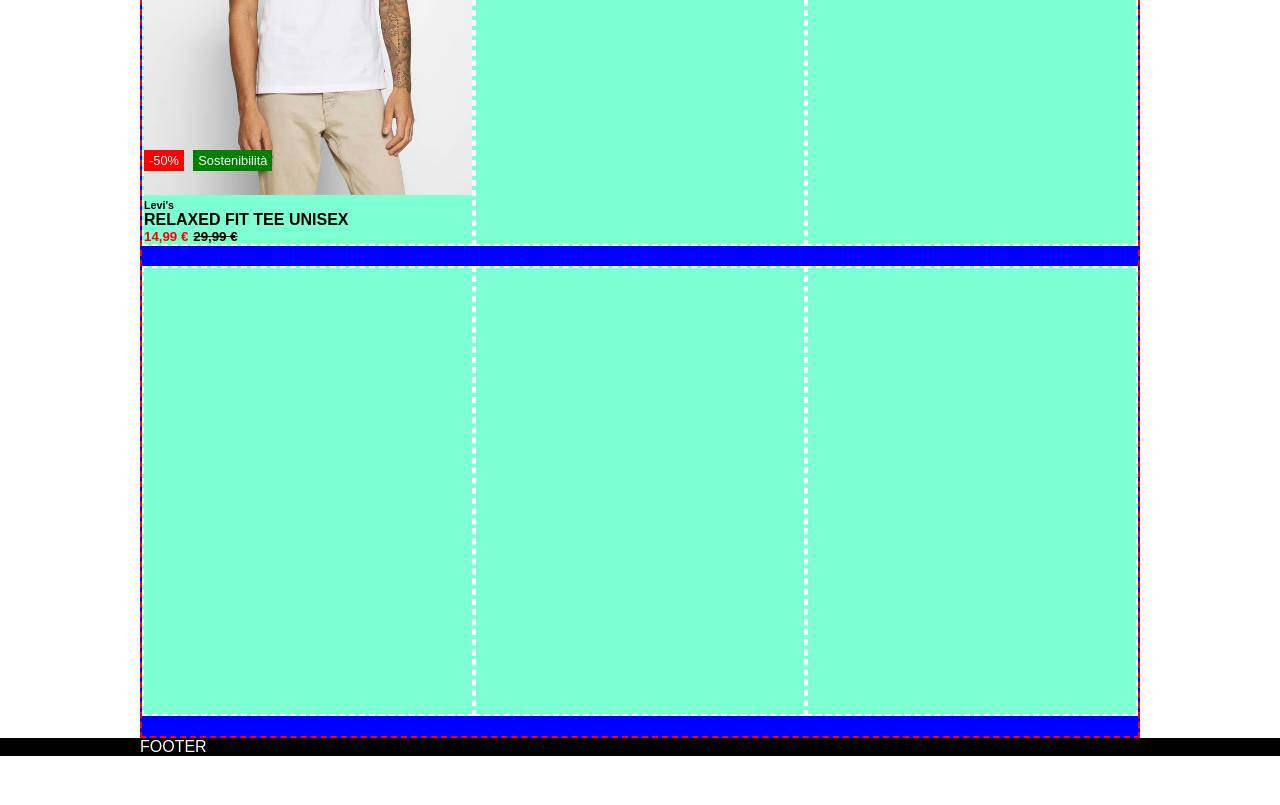
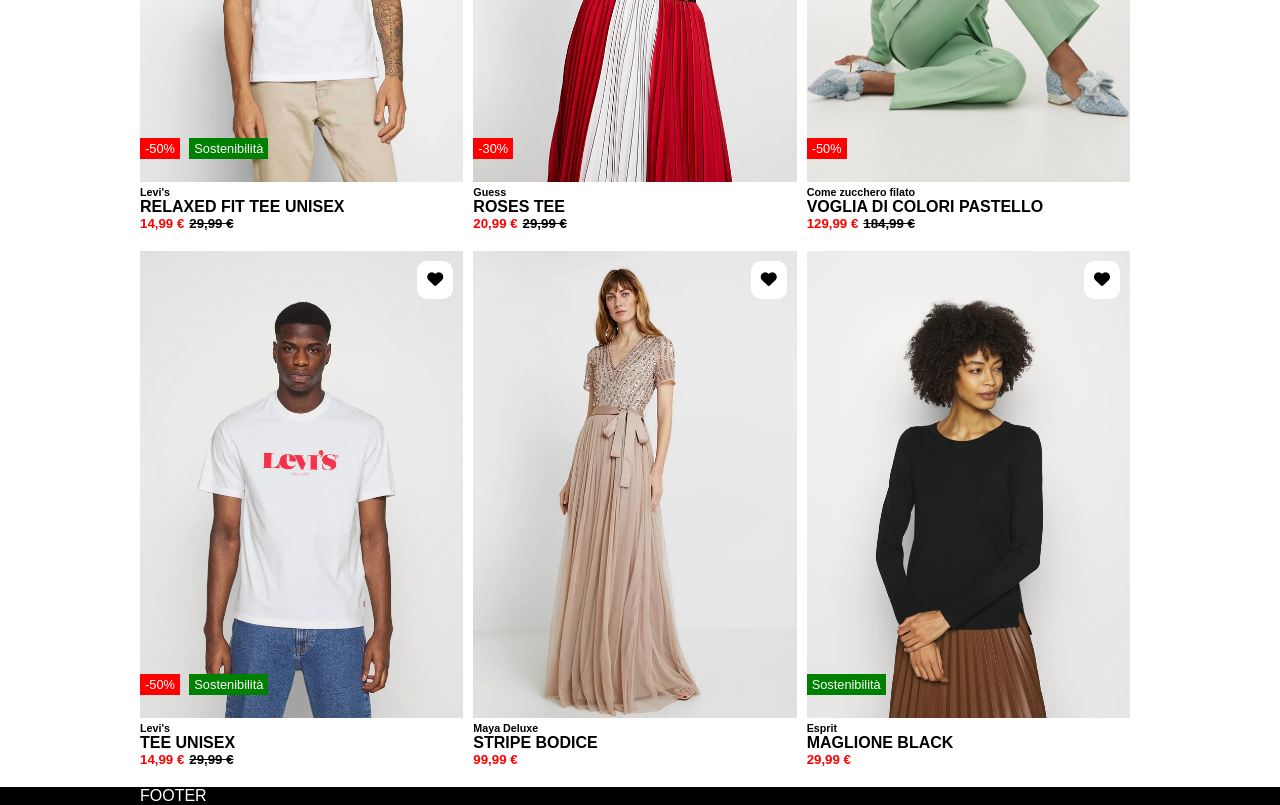
Before and after one commit to Claudio-Pri/html-css-boolando, a plain HTML site: page index.html in a window 1280 px wide. Shown: the part 420-1225 px from the top of the page. Before the commit the page ends 1176 px from the top, so only its background shows below. Drawn offline with Linux system fonts and the light colour scheme.

Commit message:
completato main

```diff
--- a/css/style.css
+++ b/css/style.css
@@ -25,7 +25,7 @@ html {
 }
 
 .my-col-1-3 {
-    width: calc(100% / 3);
+    width: calc((100% / 3) - 10px);
 }
 
 img {
@@ -73,7 +73,9 @@ header .container .my-row .nav-buttons a {
 
 .my-col-1-3 {
     margin-bottom: 20px;
+    margin-right: 10px;
 }
+
 
 .img-container {
     position: relative;
@@ -151,7 +153,7 @@ header .container .my-row .nav-buttons a {
 } */
 
 
-.debug main .container {
+/* .debug main .container {
     background-color: blue;
 
     border: 2px dashed red;
@@ -161,7 +163,7 @@ header .container .my-row .nav-buttons a {
     background-color: aquamarine;
     min-height: 450px;
     border: 2px dashed white;
-}
+} */
 
 .debug footer {
     background-color: black;
--- a/index.html
+++ b/index.html
@@ -44,6 +44,7 @@
     <main>
         <div class="container">
             <div class="my-row">
+                <!-- ITEM-1 -->
                 <div class="my-col-1-3">
                     <div class="img-container">
                         <div class="save-button"><i class="fa-solid fa-heart"></i></div>
@@ -65,21 +66,118 @@
                         <h5><span class="new-price">14,99 €</span><span class="old-price">29,99 €</span></h5>
                     </div>
                 </div>
+
+                <!-- ITEM-2 -->
+
                 <div class="my-col-1-3">
+                    <div class="img-container">
+                        <div class="save-button"><i class="fa-solid fa-heart"></i></div>
 
+                        <img src="img/2.webp" alt="Item-1" class="item-v-1">
+                        <img src="img/2b.webp" alt="Item-1" class="item-v-2">
+
+                        <div class="tag-box">
+                            <span class="discount-tag red-tag">-30%</span>
+
+                        </div>
+
+
+                    </div>
+
+                    <div class="item-info">
+                        <h6>Guess</h6>
+                        <h4>ROSES TEE</h4>
+                        <h5><span class="new-price">20,99 €</span><span class="old-price">29,99 €</span></h5>
+                    </div>
                 </div>
+
+                <!-- ITEM-3 -->
+
                 <div class="my-col-1-3">
+                    <div class="img-container">
+                        <div class="save-button"><i class="fa-solid fa-heart"></i></div>
 
+                        <img src="img/3.webp" alt="Item-1" class="item-v-1">
+                        <img src="img/3b.webp" alt="Item-1" class="item-v-2">
+
+                        <div class="tag-box">
+                            <span class="discount-tag red-tag">-50%</span>
+
+                        </div>
+
+
+                    </div>
+
+                    <div class="item-info">
+                        <h6>Come zucchero filato</h6>
+                        <h4>VOGLIA DI COLORI PASTELLO</h4>
+                        <h5><span class="new-price">129,99 €</span><span class="old-price">184,99 €</span></h5>
+                    </div>
                 </div>
+
+                <!-- ITEM-4 -->
+
                 <div class="my-col-1-3">
+                    <div class="img-container">
+                        <div class="save-button"><i class="fa-solid fa-heart"></i></div>
 
+                        <img src="img/4.webp" alt="Item-1" class="item-v-1">
+                        <img src="img/4b.webp" alt="Item-1" class="item-v-2">
+
+                        <div class="tag-box">
+                            <span class="discount-tag red-tag">-50%</span>
+                            <span class="discount-tag green-tag">Sostenibilità</span>
+                        </div>
+
+
+                    </div>
+
+                    <div class="item-info">
+                        <h6>Levi's</h6>
+                        <h4>TEE UNISEX</h4>
+                        <h5><span class="new-price">14,99 €</span><span class="old-price">29,99 €</span></h5>
+                    </div>
                 </div>
+
+                <!-- ITEM-5 -->
+
                 <div class="my-col-1-3">
+                    <div class="img-container">
+                        <div class="save-button"><i class="fa-solid fa-heart"></i></div>
 
+                        <img src="img/5.webp" alt="Item-1" class="item-v-1">
+                        <img src="img/5b.webp" alt="Item-1" class="item-v-2">
+
+                    </div>
+
+                    <div class="item-info">
+                        <h6>Maya Deluxe</h6>
+                        <h4>STRIPE BODICE</h4>
+                        <h5><span class="new-price">99,99 €</span></h5>
+                    </div>
                 </div>
+
+                <!-- ITEM-6 -->
+
                 <div class="my-col-1-3">
+                    <div class="img-container">
+                        <div class="save-button"><i class="fa-solid fa-heart"></i></div>
 
+                        <img src="img/6.webp" alt="Item-1" class="item-v-1">
+                        <img src="img/6b.webp" alt="Item-1" class="item-v-2">
+
+                        <div class="tag-box">
+                            <span class="discount-tag green-tag">Sostenibilità</span>
+                        </div>
+                    </div>
+
+                    <div class="item-info">
+                        <h6>Esprit</h6>
+                        <h4>MAGLIONE BLACK</h4>
+                        <h5><span class="new-price">29,99 €</span></h5>
+                    </div>
                 </div>
+
 
             </div>
         </div>
```
